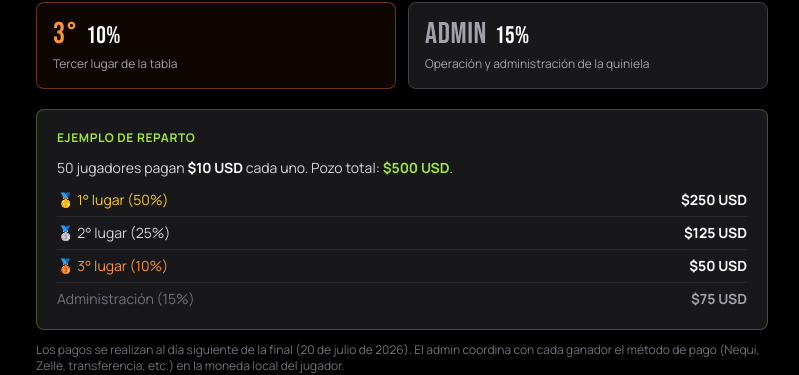
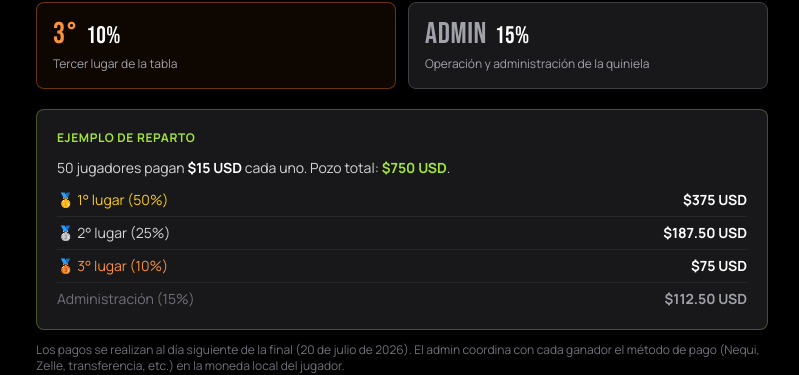
Before and after one commit to farvelaez-beep/quiniela-app, a Next.js app: page /rules in a window 1280 px wide. Shown: the part 2171-2546 px from the top of the page, without its empty margins (240-1039 px from the left). Built offline with nearby package versions, Linux system fonts and the light colour scheme.

Commit message:
rules: ejemplo de reparto con cuota de

```diff
--- a/src/app/rules/page.tsx
+++ b/src/app/rules/page.tsx
@@ -129,13 +129,13 @@ export default function RulesPage() {
           <div className="bg-zinc-900 border border-lime-400/30 rounded-lg p-5">
             <div className="text-xs uppercase tracking-wider text-lime-400 font-bold mb-3">Ejemplo de reparto</div>
             <p className="text-sm text-zinc-300 mb-3">
-              50 jugadores pagan <strong className="text-white">$10 USD</strong> cada uno. Pozo total: <strong className="text-lime-400">$500 USD</strong>.
+              50 jugadores pagan <strong className="text-white">$15 USD</strong> cada uno. Pozo total: <strong className="text-lime-400">$750 USD</strong>.
             </p>
             <div className="space-y-1.5 text-sm">
-              <div className="flex justify-between border-b border-zinc-800 pb-1.5"><span className="text-yellow-400">🥇 1° lugar (50%)</span> <strong className="text-white">$250 USD</strong></div>
-              <div className="flex justify-between border-b border-zinc-800 pb-1.5"><span className="text-zinc-300">🥈 2° lugar (25%)</span> <strong className="text-white">$125 USD</strong></div>
-              <div className="flex justify-between border-b border-zinc-800 pb-1.5"><span className="text-orange-400">🥉 3° lugar (10%)</span> <strong className="text-white">$50 USD</strong></div>
-              <div className="flex justify-between"><span className="text-zinc-500">Administración (15%)</span> <strong className="text-zinc-400">$75 USD</strong></div>
+              <div className="flex justify-between border-b border-zinc-800 pb-1.5"><span className="text-yellow-400">🥇 1° lugar (50%)</span> <strong className="text-white">$375 USD</strong></div>
+              <div className="flex justify-between border-b border-zinc-800 pb-1.5"><span className="text-zinc-300">🥈 2° lugar (25%)</span> <strong className="text-white">$187.50 USD</strong></div>
+              <div className="flex justify-between border-b border-zinc-800 pb-1.5"><span className="text-orange-400">🥉 3° lugar (10%)</span> <strong className="text-white">$75 USD</strong></div>
+              <div className="flex justify-between"><span className="text-zinc-500">Administración (15%)</span> <strong className="text-zinc-400">$112.50 USD</strong></div>
             </div>
           </div>
 
```
